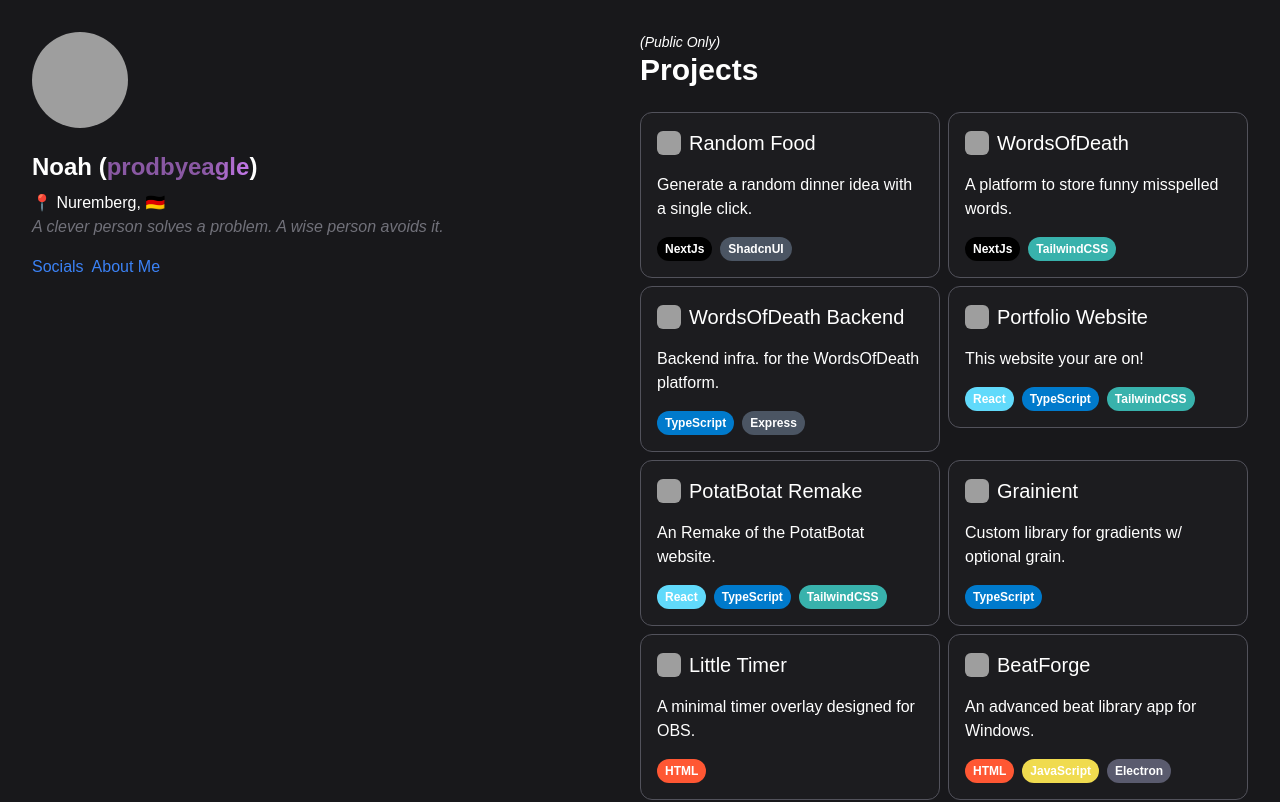
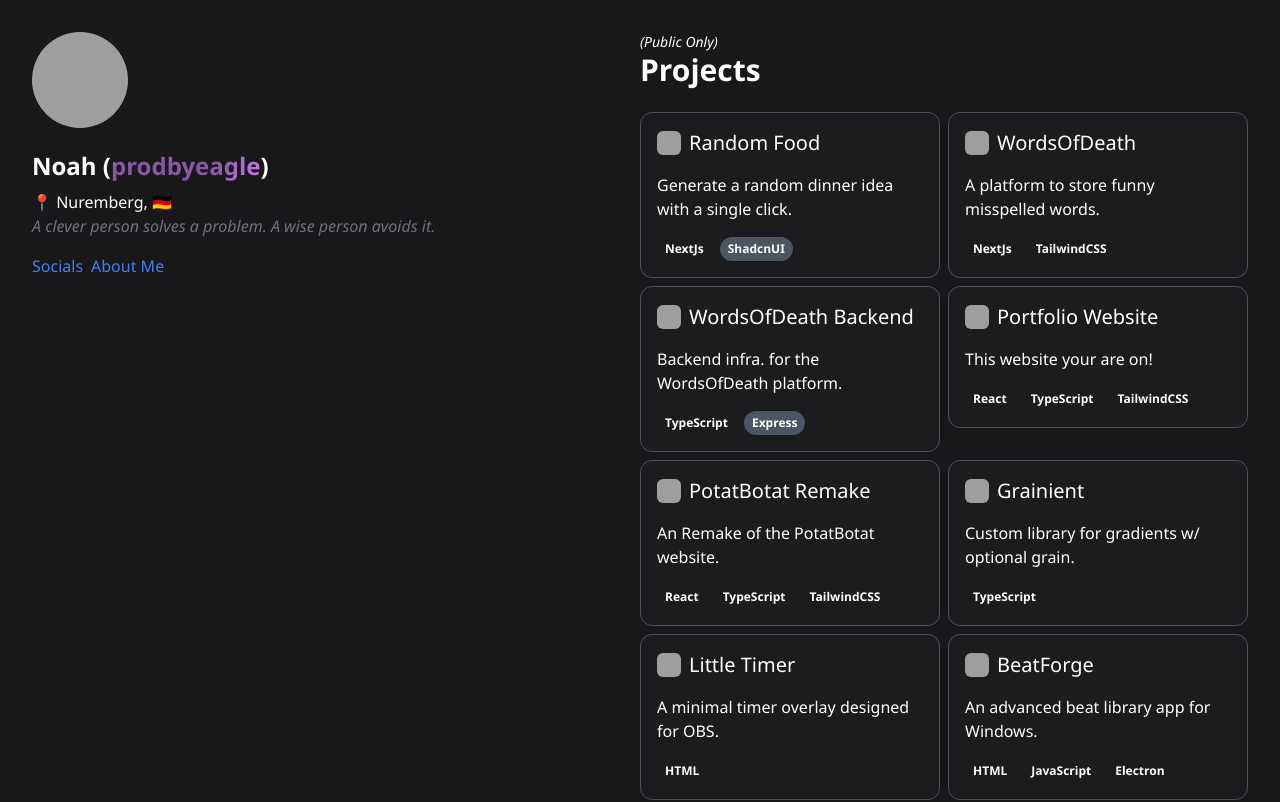
Before and after one commit to prodbyeagle/portfolio2, a React (Create React App) app: page / in a window 1280 px wide. Shown: the top 802 px of the page. Built offline with nearby package versions, Linux system fonts and the light colour scheme; grey boxes are pictures that could not be loaded; the HTML template or start-up script is replaced by a standard one.

Commit message:
removed unused variables

```diff
--- a/tailwind.config.js
+++ b/tailwind.config.js
@@ -5,45 +5,10 @@ module.exports = {
     extend: {
       colors: {
         eagle: '#d683ff',
-        html: '#FF5733',
-        css: '#4A90E2',
-        javascript: '#F0DB4F',
-        typescript: '#007ACC',
-        react: '#61DAFB',
-        tailwind: '#38B2AC',
-        python: '#306998',
-        electron: '#5A5B6E',
-        mongodb: '#4DB33D',
-        bird: "#70534c",
-        nextjs: '#000000',
       },
-      maxWidth: {
-        120: '430px',
-        150: '480px',
-        200: '550px',
+      backgroundColor: {
+        'eagle-hover': '#b359ff',
       },
-      maxHeight: {
-        120: '430px',
-        150: '480px',
-        200: '550px',
-      },
-      fontFamily: {
-        intertight: ['Inter Tight', 'Arial', 'sans-serif'],
-        inter: ['Inter', 'Arial', 'sans-serif'],
-        space: ['Space Grotesk', 'sans-serif'],
-      },
-      boxShadow: {
-        '3xl': '0 10px 30px 0px rgba(0, 0, 0, 0.5)',
-        '4xl': '0 10px 40px 0px rgba(0, 0, 0, 0.5)',
-        '5xl': '0 10px 50px 0px rgba(0, 0, 0, 0.5)',
-        '6xl': '0 15px 60px 0px rgba(0, 0, 0, 0.5)',
-        '7xl': '0 10px 900px 200px rgba(0, 0, 0, 0.5)',
-      },
-      transitionDuration: {
-        2000: '2000ms',
-        3000: '3000ms',
-        4000: '4000ms',
-      }
     },
   },
   plugins: [],
```
